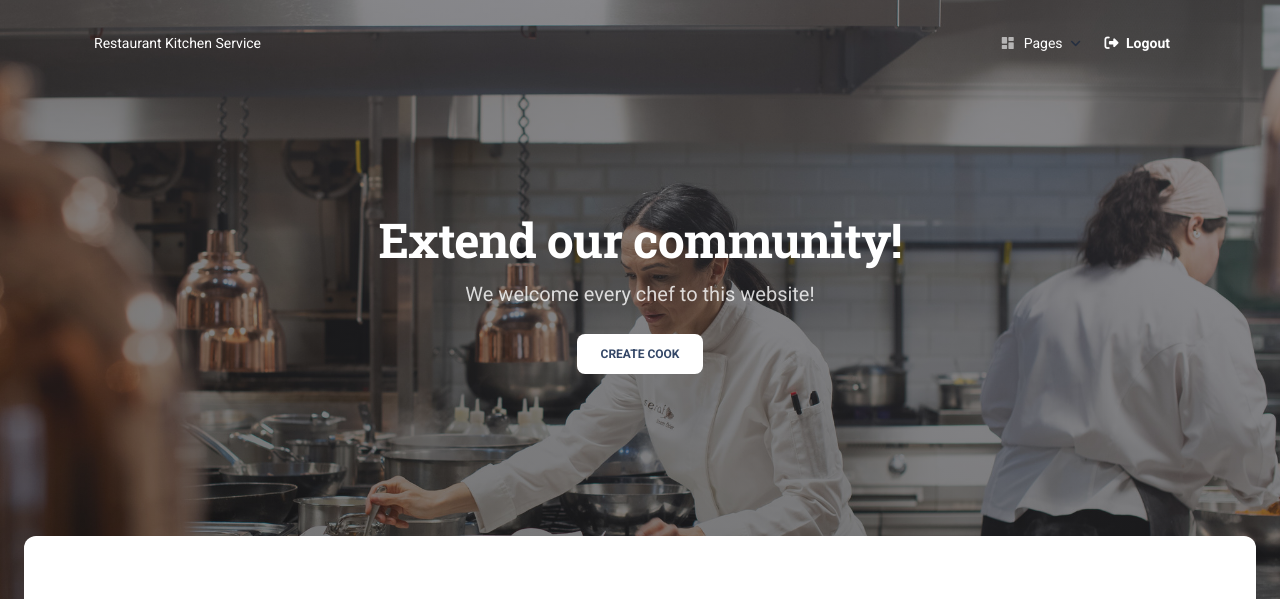
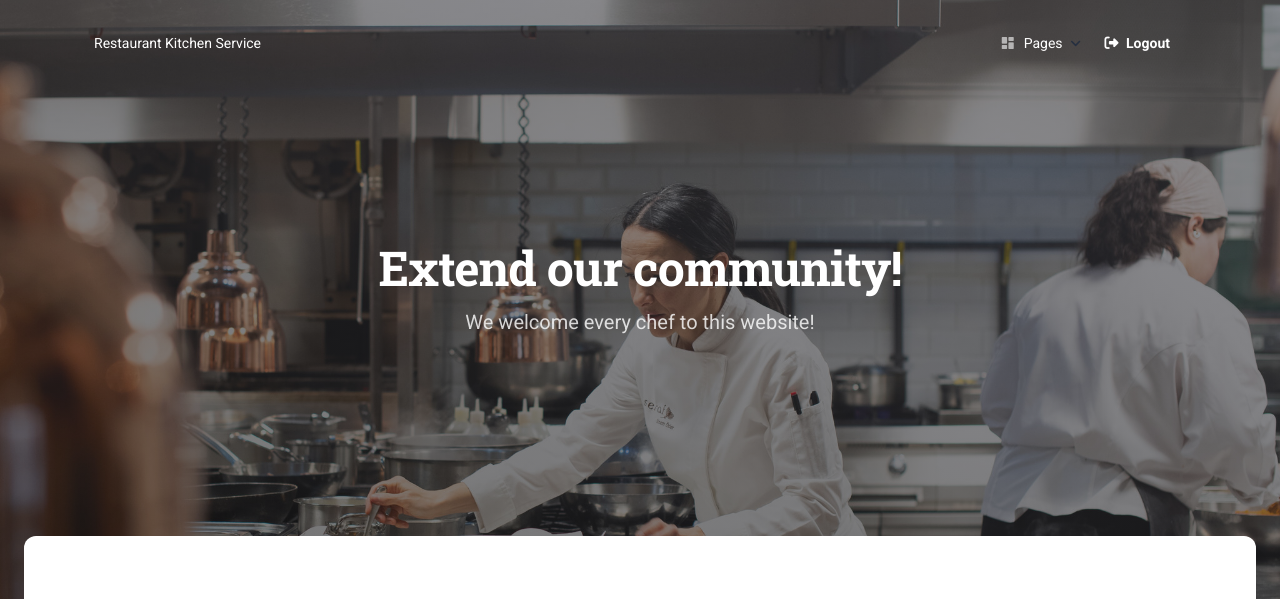
Before and after one commit to raychw/restaurant-kitchen-service, a Django app: page /cooks/ in a window 1280 px wide. Shown: the top 599 px of the page. Run offline with Django 5.2, Linux system fonts and the light colour scheme; the visitor is signed in with stand-in values (Sample User, id 1); data comes from the database, SQL or seed files in the repository; some libraries are stand-ins or nearby versions.

Commit message:
changed cooks list page title

```diff
--- a/templates/catalog/cook_list.html
+++ b/templates/catalog/cook_list.html
@@ -1,49 +1,8 @@
-{#{% extends "base.html" %}#}
-{#{% load crispy_forms_filters %}#}
-{##}
-{#{% block content %}#}
-{#  <form action="" method="get" class="form-inline">#}
-{#  {{ search_form|crispy }}#}
-{#  <input class="btn btn-secondary" type="submit" value="🔍">#}
-{#  </form>#}
-{#  <br>#}
-{#    <h1>#}
-{#      Cook List#}
-{#      <a href="{% url 'catalog:cook_create' %}" class="btn btn-primary link-to-page">#}
-{#        Create#}
-{#      </a>#}
-{#    </h1>#}
-{##}
-{#    {% if cook_list %}#}
-{#    <table class="table">#}
-{#      <tr>#}
-{#        <th>ID</th>#}
-{#        <th>Username</th>#}
-{#        <th>First name</th>#}
-{#        <th>Last name</th>#}
-{#        <th>Years of experience</th>#}
-{#      </tr>#}
-{#    {% for cook in cook_list %}#}
-{#      <tr>#}
-{#        <td>{{ cook.id }}</td>#}
-{#        <td><a href="{% url 'catalog:cook_detail' pk=cook.id %}">{{ cook.username }} {% if user == cook %} (Me){% endif %}</a></td>#}
-{#        <td>{{ cook.first_name }}</td>#}
-{#        <td>{{ cook.last_name }}</td>#}
-{#        <td>{{ cook.years_of_experience }}</td>#}
-{#      </tr>#}
-{#    {% endfor %}#}
-{##}
-{#    </table>#}
-{#    {% else %}#}
-{#      <p>There are no cooks in the service.</p>#}
-{#    {% endif %}#}
-{#{% endblock %}#}
-
 {% extends "layouts/base.html" %}
 
-{% block title %} About Us {% endblock %}
+{% block title %} Cooks {% endblock %}
 
-{% block body_class %} about-us {% endblock %}
+{% block body_class %} cooks {% endblock %}
 
 <!-- Specific Page CSS goes HERE  -->
 {% block stylesheets %}
@@ -89,7 +48,6 @@
           <div class="col-lg-8 text-center mx-auto my-auto">
             <h1 class="text-white">Extend our community!</h1>
             <p class="lead mb-4 text-white opacity-8">We welcome every chef to this website!</p>
-            <a href="{% url 'catalog:cook_create' %}" class="btn bg-white text-dark">Create Cook</a>
           </div>
         </div>
       </div>
--- a/templates/layouts/base.html
+++ b/templates/layouts/base.html
@@ -20,7 +20,7 @@
   <link rel="icon" type="image/png" href="{{ ASSETS_ROOT }}/img/favicon.png">
 
   <title>
-    Django Material Kit 2 - {% block title %}{% endblock %} | AppSeed
+    {% block title %}{% endblock %}
   </title>
 
   <!--     Fonts and icons     -->
```
